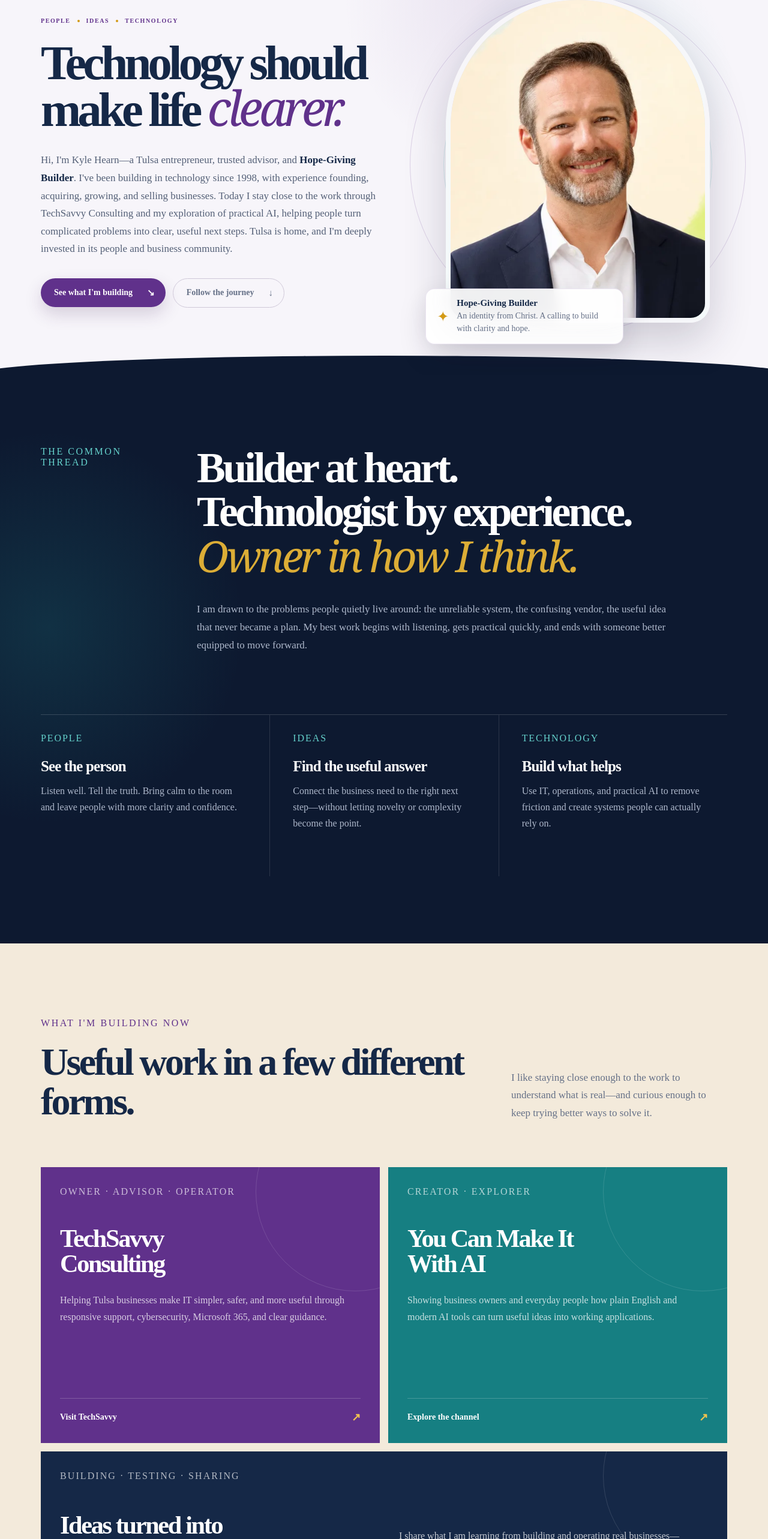
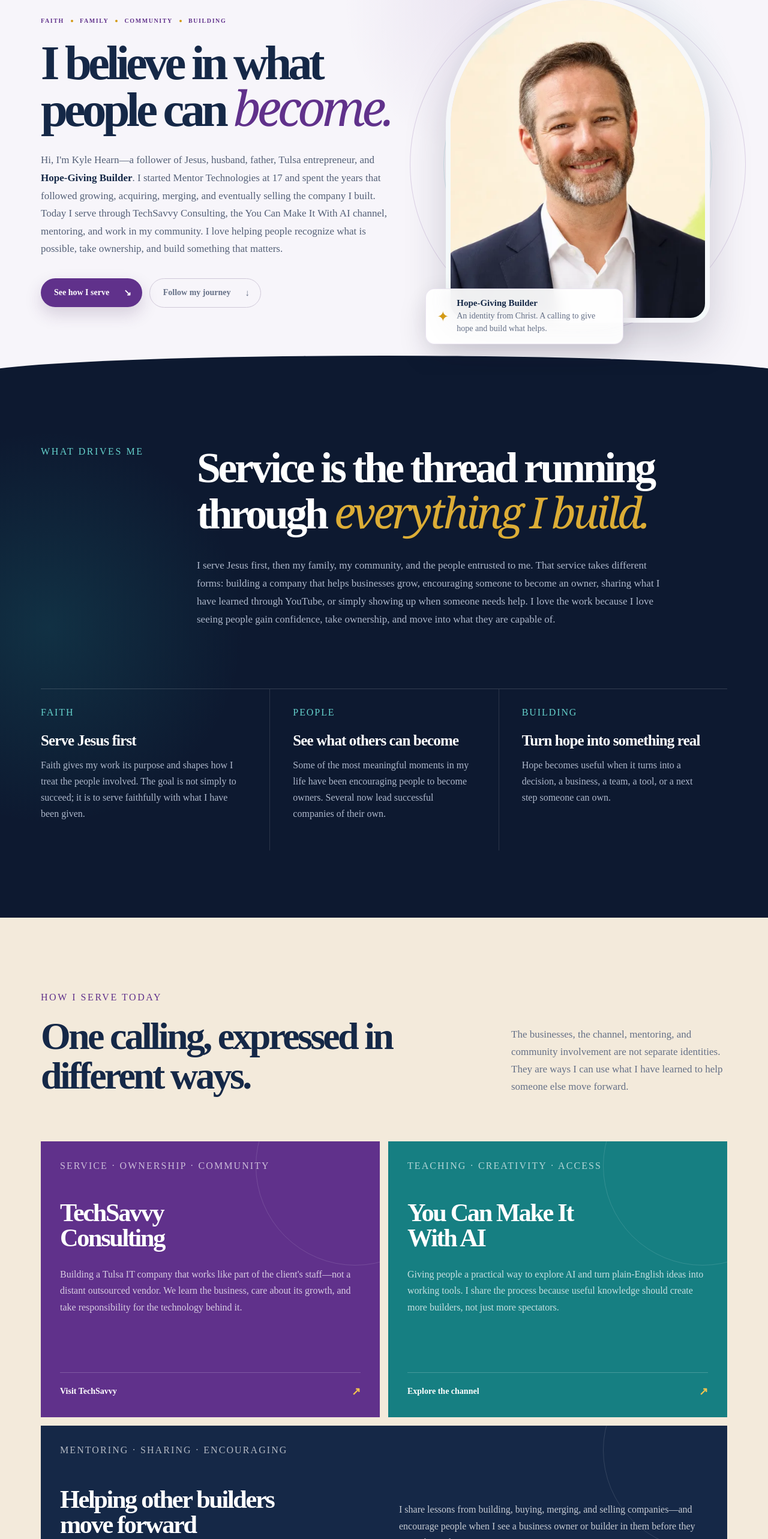
Before and after one commit to TechSavvy-consulting/kylehearn.com, a Next.js app: page / in a window 1280 px wide. Shown: the part 174-2740 px from the top of the page at 60% size. Built offline with nearby package versions, Linux system fonts and the light colour scheme.

Commit message:
Reframe personal site around service and identity

```diff
--- a/app/globals.css
+++ b/app/globals.css
@@ -104,7 +104,7 @@ img { display: block; height: auto; max-width: 100%; }
   gap: 38px 62px;
   grid-template-columns: 1.08fr .92fr;
   margin: 0 auto;
-  max-width: 1440px;
+  max-width: none;
   min-height: calc(100vh - 82px);
   overflow: hidden;
   padding: 76px max(48px, calc((100% - 1240px)/2 + 48px)) 0;
--- a/app/layout.tsx
+++ b/app/layout.tsx
@@ -8,13 +8,13 @@ const geistMono = Geist_Mono({ variable: '--font-geist-mono', subsets: ['latin']
 export const metadata: Metadata = {
   metadataBase: new URL('https://kylehearn.com'),
   title: 'Kyle Hearn · Hope-Giving Builder',
-  description: 'Kyle Hearn is a Tulsa entrepreneur, trusted advisor, and Hope-Giving Builder working at the intersection of people, ideas, and technology.',
+  description: 'Kyle Hearn is a Tulsa entrepreneur and Hope-Giving Builder serving Jesus, family, community, and people through companies, mentoring, and practical teaching.',
   alternates: {
     canonical: '/',
   },
   openGraph: {
     title: 'Kyle Hearn · Hope-Giving Builder',
-    description: 'A Tulsa entrepreneur and trusted advisor building at the intersection of people, ideas, and technology.',
+    description: 'A Tulsa entrepreneur building companies, encouraging people, and serving his community through faith, experience, and practical teaching.',
     url: '/',
     siteName: 'Kyle Hearn',
     locale: 'en_US',
@@ -31,7 +31,7 @@ export const metadata: Metadata = {
   twitter: {
     card: 'summary_large_image',
     title: 'Kyle Hearn · Hope-Giving Builder',
-    description: 'A Tulsa entrepreneur and trusted advisor building at the intersection of people, ideas, and technology.',
+    description: 'A Tulsa entrepreneur building companies, encouraging people, and serving his community through faith, experience, and practical teaching.',
     images: ['/og.png'],
   },
 };
--- a/app/page.tsx
+++ b/app/page.tsx
@@ -13,27 +13,27 @@ function Mark({ compact = false }: { compact?: boolean }) {
 const journey = [
   {
     year: '1998',
-    eyebrow: 'The first build',
+    eyebrow: 'Starting early',
     title: 'Mentor Technologies at 17',
-    body: 'I started an IT company in Tulsa while I was still a teenager. The technology mattered, but the real education was learning how much trust, responsiveness, and clear ownership matter to a business.',
+    body: 'I started Mentor Technologies in Tulsa while I was still a teenager. I knew technology, but running the company taught me the deeper work: earn trust, care for the customer, keep learning, and take responsibility when something matters.',
   },
   {
     year: 'GROWTH',
-    eyebrow: 'Learning to lead',
-    title: 'Companies, teams, and an exit',
-    body: 'I built and acquired IT and telecommunications companies, supported hundreds of businesses, and grew Mentor Technologies and Reflection Backup Solutions to a combined 17 employees before that chapter was sold.',
+    eyebrow: 'Building and combining',
+    title: 'Organic growth, three acquisitions, and a merger',
+    body: 'I grew Mentor organically, purchased three technology companies, merged a phone and cabling company into the operation, and built Reflection Backup Solutions. Those pieces were eventually brought together as one company.',
   },
   {
-    year: '2015',
-    eyebrow: 'Back to the work',
-    title: 'TechSavvy Consulting',
-    body: 'I founded TechSavvy to stay close to business owners and the problems they live with every day—making IT simpler, safer, and genuinely useful without adding more noise.',
+    year: 'EXIT',
+    eyebrow: 'Completing a chapter',
+    title: 'Selling what I had built',
+    body: 'I sold the combined business I had spent years building. The exit mattered, but the greater education came from serving customers, leading a team, integrating companies, and carrying responsibility when the answer was not obvious.',
   },
   {
-    year: 'NOW',
-    eyebrow: 'The next toolset',
-    title: 'Practical AI and useful systems',
-    body: 'Today I am exploring what you can build with AI, while keeping the standard the same: solve a real problem, make the value clear, and leave the person stronger.',
+    year: 'TODAY',
+    eyebrow: 'Serving in new ways',
+    title: 'TechSavvy, teaching, and community',
+    body: 'Today I build TechSavvy to serve as real IT staff for growing businesses, share what I am learning through You Can Make It With AI, encourage other builders, and invest in my family and community.',
   },
 ];
 
@@ -94,7 +94,7 @@ export default function Home() {
           <span><strong>Kyle Hearn</strong><small>Hope-Giving Builder</small></span>
         </a>
         <nav className="main-nav" aria-label="Main navigation">
-          <a href="#building">Building</a>
+          <a href="#building">Service</a>
           <a href="#journey">Journey</a>
           <a href="#identity">Identity</a>
         </nav>
@@ -114,7 +114,7 @@ export default function Home() {
             id="mobile-explore-menu"
             aria-label="Explore this page"
           >
-            <a href="#building" onClick={() => setMobileMenuOpen(false)}>What I&apos;m building</a>
+            <a href="#building" onClick={() => setMobileMenuOpen(false)}>How I serve</a>
             <a href="#wired" onClick={() => setMobileMenuOpen(false)}>How I&apos;m wired</a>
             <a href="#journey" onClick={() => setMobileMenuOpen(false)}>My journey</a>
             <a href="#identity" onClick={() => setMobileMenuOpen(false)}>My identity</a>
@@ -136,12 +136,12 @@ export default function Home() {
 
       <section className="hero" aria-labelledby="hero-title">
         <div className="hero-copy">
-          <p className="eyebrow"><span>People</span><i /><span>Ideas</span><i /><span>Technology</span></p>
-          <h1 id="hero-title">Technology should make life <em>clearer.</em></h1>
-          <p className="hero-lede">Hi, I&apos;m Kyle Hearn—a Tulsa entrepreneur, trusted advisor, and <strong>Hope-Giving Builder</strong>. I&apos;ve been building in technology since 1998, with experience founding, acquiring, growing, and selling businesses. Today I stay close to the work through TechSavvy Consulting and my exploration of practical AI, helping people turn complicated problems into clear, useful next steps. Tulsa is home, and I&apos;m deeply invested in its people and business community.</p>
+          <p className="eyebrow"><span>Faith</span><i /><span>Family</span><i /><span>Community</span><i /><span>Building</span></p>
+          <h1 id="hero-title">I believe in what people can <em>become.</em></h1>
+          <p className="hero-lede">Hi, I&apos;m Kyle Hearn—a follower of Jesus, husband, father, Tulsa entrepreneur, and <strong>Hope-Giving Builder</strong>. I started Mentor Technologies at 17 and spent the years that followed growing, acquiring, merging, and eventually selling the company I built. Today I serve through TechSavvy Consulting, the You Can Make It With AI channel, mentoring, and work in my community. I love helping people recognize what is possible, take ownership, and build something that matters.</p>
           <div className="hero-actions">
-            <a className="button button-primary" href="#building">See what I&apos;m building <span>↘</span></a>
-            <a className="button button-quiet" href="#journey">Follow the journey <span>↓</span></a>
+            <a className="button button-primary" href="#building">See how I serve <span>↘</span></a>
+            <a className="button button-quiet" href="#journey">Follow my journey <span>↓</span></a>
           </div>
         </div>
 
@@ -166,7 +166,7 @@ export default function Home() {
           </div>
           <div className="portrait-note">
             <span>✦</span>
-            <p><strong>Hope-Giving Builder</strong><small>An identity from Christ. A calling to build with clarity and hope.</small></p>
+            <p><strong>Hope-Giving Builder</strong><small>An identity from Christ. A calling to give hope and build what helps.</small></p>
           </div>
         </div>
 
@@ -174,55 +174,55 @@ export default function Home() {
 
       <section className="throughline section-dark">
         <div className="section-shell throughline-grid" data-reveal>
-          <p className="section-label">The Common Thread</p>
+          <p className="section-label">What drives me</p>
           <div>
-            <h2>Builder at heart.<br />Technologist by experience.<br /><em>Owner in how I think.</em></h2>
-            <p>I am drawn to the problems people quietly live around: the unreliable system, the confusing vendor, the useful idea that never became a plan. My best work begins with listening, gets practical quickly, and ends with someone better equipped to move forward.</p>
+            <h2>Service is the thread running through <em>everything I build.</em></h2>
+            <p>I serve Jesus first, then my family, my community, and the people entrusted to me. That service takes different forms: building a company that helps businesses grow, encouraging someone to become an owner, sharing what I have learned through YouTube, or simply showing up when someone needs help. I love the work because I love seeing people gain confidence, take ownership, and move into what they are capable of.</p>
           </div>
         </div>
 
         <div className="section-shell pillars" data-reveal>
-          <article><span>PEOPLE</span><h3>See the person</h3><p>Listen well. Tell the truth. Bring calm to the room and leave people with more clarity and confidence.</p></article>
-          <article><span>IDEAS</span><h3>Find the useful answer</h3><p>Connect the business need to the right next step—without letting novelty or complexity become the point.</p></article>
-          <article><span>TECHNOLOGY</span><h3>Build what helps</h3><p>Use IT, operations, and practical AI to remove friction and create systems people can actually rely on.</p></article>
+          <article><span>FAITH</span><h3>Serve Jesus first</h3><p>Faith gives my work its purpose and shapes how I treat the people involved. The goal is not simply to succeed; it is to serve faithfully with what I have been given.</p></article>
+          <article><span>PEOPLE</span><h3>See what others can become</h3><p>Some of the most meaningful moments in my life have been encouraging people to become owners. Several now lead successful companies of their own.</p></article>
+          <article><span>BUILDING</span><h3>Turn hope into something real</h3><p>Hope becomes useful when it turns into a decision, a business, a team, a tool, or a next step someone can own.</p></article>
         </div>
       </section>
 
       <section className="building section-building" id="building">
         <div className="section-shell">
           <div className="section-heading section-heading--split" data-reveal>
-            <div><p className="section-label">What I&apos;m building now</p><h2>Useful work in a few different forms.</h2></div>
-            <p>I like staying close enough to the work to understand what is real—and curious enough to keep trying better ways to solve it.</p>
+            <div><p className="section-label">How I serve today</p><h2>One calling, expressed in different ways.</h2></div>
+            <p>The businesses, the channel, mentoring, and community involvement are not separate identities. They are ways I can use what I have learned to help someone else move forward.</p>
           </div>
 
           <div className="venture-grid">
             <a className="venture-card venture-card--featured" href="https://www.techsavvy.consulting/" target="_blank" rel="noreferrer" data-reveal>
-              <span className="venture-type">OWNER · ADVISOR · OPERATOR</span>
+              <span className="venture-type">SERVICE · OWNERSHIP · COMMUNITY</span>
               <div><h3>TechSavvy<br />Consulting</h3></div>
-              <p>Helping Tulsa businesses make IT simpler, safer, and more useful through responsive support, cybersecurity, Microsoft 365, and clear guidance.</p>
+              <p>Building a Tulsa IT company that works like part of the client&apos;s staff—not a distant outsourced vendor. We learn the business, care about its growth, and take responsibility for the technology behind it.</p>
               <b>Visit TechSavvy <span>↗</span></b>
             </a>
 
             <a className="venture-card venture-card--ai" href="https://www.youtube.com/@YouCanMakeItWithAI" target="_blank" rel="noreferrer" data-reveal>
-              <span className="venture-type">CREATOR · EXPLORER</span>
+              <span className="venture-type">TEACHING · CREATIVITY · ACCESS</span>
               <div><h3>You Can Make It<br />With AI</h3></div>
-              <p>Showing business owners and everyday people how plain English and modern AI tools can turn useful ideas into working applications.</p>
+              <p>Giving people a practical way to explore AI and turn plain-English ideas into working tools. I share the process because useful knowledge should create more builders, not just more spectators.</p>
               <b>Explore the channel <span>↗</span></b>
             </a>
 
             <a className="venture-card venture-card--ideas" href="https://www.linkedin.com/in/kylehearn/" target="_blank" rel="noreferrer" data-reveal>
-              <span className="venture-type">BUILDING · TESTING · SHARING</span>
-              <div><h3>Ideas turned into<br />useful systems</h3></div>
-              <p>I share what I am learning from building and operating real businesses—practical lessons about technology, AI, leadership, and the systems that help people do better work.</p>
-              <b>Follow the work on LinkedIn <span>↗</span></b>
+              <span className="venture-type">MENTORING · SHARING · ENCOURAGING</span>
+              <div><h3>Helping other builders<br />move forward</h3></div>
+              <p>I share lessons from building, buying, merging, and selling companies—and encourage people when I see a business owner or builder in them before they see it themselves.</p>
+              <b>Follow along on LinkedIn <span>↗</span></b>
             </a>
           </div>
 
           <div className="credentials-panel" data-reveal>
             <div className="credentials-intro">
-              <p className="section-label">Certified expertise</p>
-              <h3>Continued learning, grounded in real work.</h3>
-              <p>Formal training strengthens the judgment earned through decades of ownership and hands-on delivery.</p>
+              <p className="section-label">Continued learning</p>
+              <h3>Keep learning so I can serve responsibly.</h3>
+              <p>Experience matters, but service also requires humility. New risks, tools, and responsibilities deserve current training and careful judgment.</p>
               <a href="https://www.linkedin.com/in/kylehearn/details/certifications/" target="_blank" rel="noreferrer">View credentials on LinkedIn <span>↗</span></a>
             </div>
             <div className="credential-list" aria-label="Current professional certifications">
@@ -251,31 +251,31 @@ export default function Home() {
           <div className="wired-heading" data-reveal>
             <p className="section-label">How I&apos;m wired</p>
             <div>
-              <h2 id="wired-title">Big-picture thinking.<br /><em>Patient listening.</em><br />Practical next steps.</h2>
-              <p>I see the big picture quickly, but my best work begins with listening. I value candid conversation, clear ownership, and turning vision into practical next steps that leave people with greater clarity and hope.</p>
+              <h2 id="wired-title">I see possibilities—and then <em>I start building.</em></h2>
+              <p>I tend to notice connections between people, ideas, and systems. I ask questions until I understand what matters, then look for a way to turn the answer into something another person can use. I care deeply about the people involved and take responsibility seriously.</p>
             </div>
           </div>
 
           <div className="wired-grid">
             <article data-reveal>
-              <h3>See the pattern</h3>
-              <p>I naturally connect people, ideas, and systems—then ask why until the real opportunity becomes clearer.</p>
+              <h3>Notice the potential</h3>
+              <p>I often see ability in people before they are ready to name it themselves. Encouraging that possibility is one of the ways I most naturally serve.</p>
             </article>
             <article data-reveal>
-              <h3>Listen before leading</h3>
-              <p>People matter before problems. I try to understand what someone is experiencing before recommending what comes next.</p>
+              <h3>Give ideas a structure</h3>
+              <p>An idea becomes useful when it has an owner, a first step, and enough structure to survive beyond the original conversation.</p>
             </article>
             <article data-reveal>
-              <h3>Make it practical</h3>
-              <p>A good idea should become a clear decision, an accountable owner, and a useful next step.</p>
+              <h3>Care enough to be candid</h3>
+              <p>Serving someone sometimes means encouragement; sometimes it means saying the honest thing and staying present while they decide what to do with it.</p>
             </article>
             <article data-reveal>
-              <h3>Build with purpose</h3>
-              <p>I am motivated by truth, learning, cooperation, and work that leaves people better equipped than before.</p>
+              <h3>Build beyond myself</h3>
+              <p>I do not want to remain the permanent bottleneck. I want to build companies, systems, and people that can grow beyond my direct involvement.</p>
             </article>
           </div>
 
-          <p className="wired-note" data-reveal>Personality assessments might call this a mix of Commander and Coach. I think of it more simply: <strong>clarity with care.</strong></p>
+          <p className="wired-note" data-reveal>Assessments have described me as both Commander and Coach. The Coach fits the way I listen and encourage; the Commander fits the part of me that wants to turn a good conversation into <strong>something real.</strong></p>
         </div>
       </section>
 
@@ -283,8 +283,8 @@ export default function Home() {
         <div className="section-shell">
           <div className="section-heading" data-reveal>
             <p className="section-label">My journey</p>
-            <h2>Nearly three decades of building, learning, and returning to what matters.</h2>
-            <p>The companies and tools have changed. The work underneath them has stayed remarkably consistent.</p>
+            <h2>I learned business by taking responsibility for one.</h2>
+            <p>Starting at 17 meant learning in public. Growth, acquisitions, merging teams, and selling taught me that what you build matters most when it genuinely serves people.</p>
           </div>
 
           <div className="timeline">
@@ -308,11 +308,12 @@ export default function Home() {
         <div className="section-shell identity-layout">
           <div className="identity-title" data-reveal>
             <p className="section-label">Why Hope-Giving Builder</p>
-            <h2>What I build is practical.<br /><em>Why I build is personal.</em></h2>
+            <h2>Hope came before <em>the name.</em></h2>
           </div>
           <div className="identity-copy" data-reveal>
-            <p className="identity-lede"><strong>Christ is the source of the identity I call Hope-Giving Builder.</strong> Through Jamie and Donna Winship&apos;s teaching on true identity, I learned to ask who God says I am—and to work from that answer rather than from fear, pressure, or performance.</p>
-            <p>That faith shapes how I try to lead, solve problems, and serve: see the person before the task, be honest about what is true, take responsibility, and build toward greater clarity and hope.</p>
+            <p className="identity-lede"><strong>Hope-Giving Builder is the identity I believe Christ gave me.</strong> Jamie Winship&apos;s teaching on true identity gave me a reason to search myself honestly, pray, and listen for an answer instead of choosing a title that merely sounded good.</p>
+            <p>When I looked for the pattern, I saw it. More than once, I recognized ability in people and encouraged them to start businesses of their own; several now lead successful companies. That is the hope-giving part: helping someone see what God may be forming in them before they fully see it themselves.</p>
+            <p>Builder comes from the life I have spent creating companies, teams, systems, and opportunities. Christ is the source of the identity. Serving people is how I try to live it.</p>
             <a href="https://www.identityexchange.com/" target="_blank" rel="noreferrer">Learn about Identity Exchange <span>↗</span></a>
           </div>
         </div>
@@ -328,8 +329,8 @@ export default function Home() {
           </div>
           <div className="beyond-copy" data-reveal>
             <p className="section-label">Beyond the work</p>
-            <h2>Faith and family keep the rest in perspective.</h2>
-            <p>I enjoy the things that make me stretch, pay attention, and keep learning—rock climbing, hiking, West Coast Swing, bowling, strength training, and playing guitar. Each has its own way of rewarding curiosity, patience, and steady improvement.</p>
+            <h2>The people I serve first are at home.</h2>
+            <p>Faith, family, and community give the rest of the work its meaning. Outside the office, I enjoy the things that make me stretch, pay attention, and keep learning—rock climbing, hiking, West Coast Swing, bowling, strength training, and playing guitar.</p>
             <div className="interest-list"><span>Rock climbing</span><span>Hiking</span><span>West Coast Swing</span><span>Bowling</span><span>Strength Training</span><span>Playing Guitar</span></div>
           </div>
         </div>
@@ -339,14 +340,14 @@ export default function Home() {
         <div className="section-shell contact-layout">
           <div className="contact-intro" data-reveal>
             <p className="section-label">Let&apos;s connect</p>
-            <h2>Have a problem or a useful idea?</h2>
-            <p>Tell me what you are working through. I&apos;ll read it personally and follow up when a conversation makes sense.</p>
+            <h2>Tell me what you&apos;re building—or what you believe could be.</h2>
+            <p>I enjoy meeting people who care deeply about their work, their community, or an idea they cannot shake. Share a little context and I&apos;ll read it personally.</p>
           </div>
           <form className="contact-form" action="https://formspree.io/f/xppzzbog" method="POST" onSubmit={handleContactSubmit} data-formspree-connected="true" data-reveal>
             <input type="hidden" name="_subject" value="New message from KyleHearn.com" />
             <label><span>Your name</span><input name="name" type="text" autoComplete="name" required placeholder="How should I address you?" /></label>
             <label><span>Email</span><input name="email" type="email" autoComplete="email" required placeholder="you@example.com" /></label>
-            <label><span>What can I help you build or solve?</span><textarea name="message" rows={5} required placeholder="A little context is plenty." /></label>
+            <label><span>What are you building, solving, or considering?</span><textarea name="message" rows={5} required placeholder="A little context is plenty." /></label>
             <label className="honeypot" aria-hidden="true"><span>Leave this empty</span><input name="_gotcha" type="text" tabIndex={-1} autoComplete="off" /></label>
             <div className="form-submit">
               <button type="submit" disabled={formStatus === 'submitting'}>{formStatus === 'submitting' ? 'Sending…' : 'Send message'} <b>↗</b></button>
```
